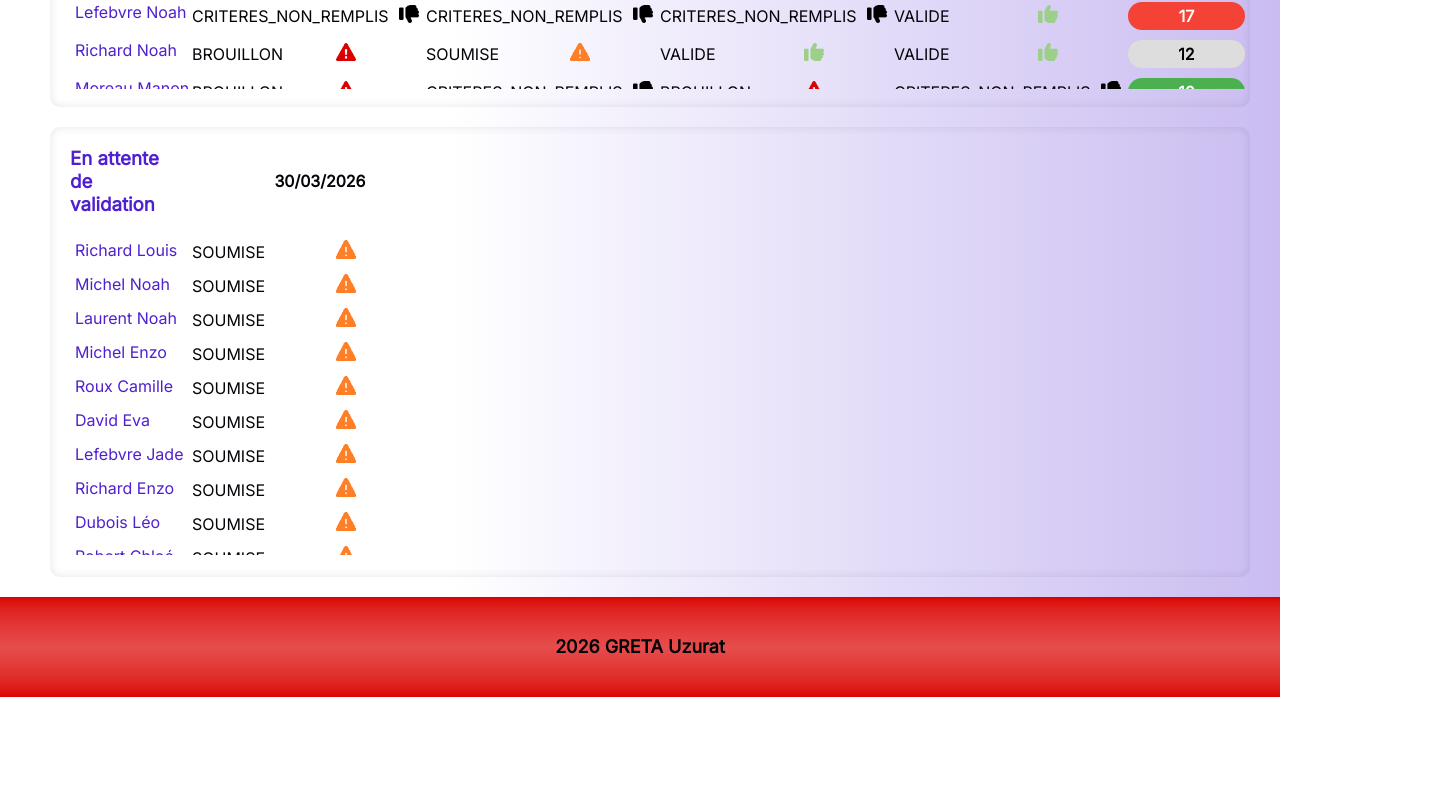
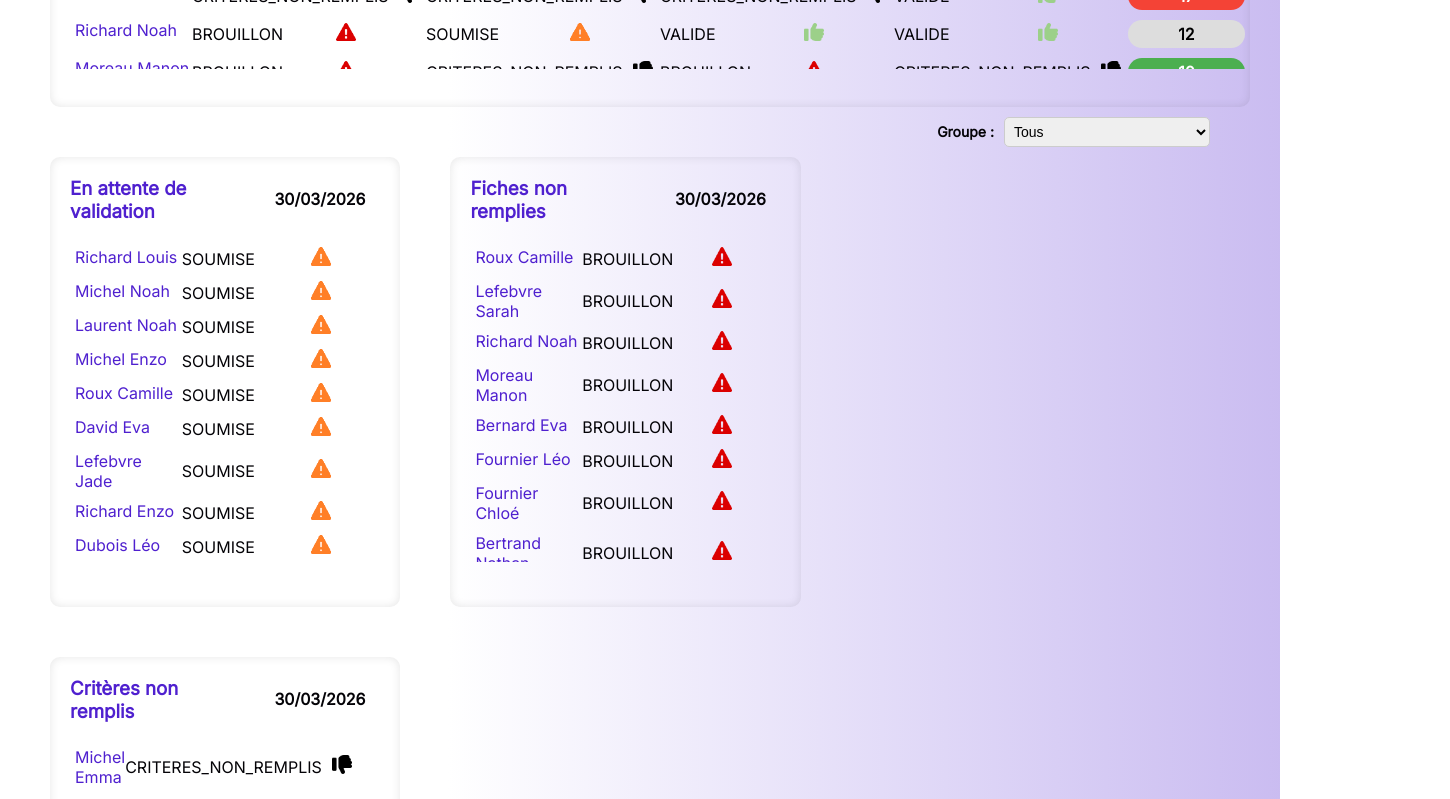
Before and after one commit to paskool87/Projet_GRETA_2, a React app in the folder frontend/: page /BoardAdmin in a window 1280 px wide. Shown: the part 860-1659 px from the top of the page, 1450 px wide, since content can reach past the window. Before the commit the page ends 1557 px from the top, so only its background shows below. Built offline with nearby package versions, Linux system fonts and the light colour scheme; sample sign-in values are in the browser's storage; the HTML template or start-up script is replaced by a standard one.

Commit message:
BoardAdmin affichage des listes secondaires

```diff
--- a/frontend/src/pages/BoardAdmin/BoardAdmin.scss
+++ b/frontend/src/pages/BoardAdmin/BoardAdmin.scss
@@ -31,53 +31,37 @@
       }
     }
 
-    &-table {
-      width: 50%;
-      margin-left: 0px;
-      margin-bottom: 50px;
-      & table {
-        border-radius: 10px;
-        padding: 10px;
-        width: 100%;
-        border-collapse: collapse;
-        background: white;
-        border-radius: 12px;
-        overflow: hidden;
-      }
-      & th {
-        background-color: var(--color-secondary);
-        color: white;
-        padding: 10px;
-        text-align: left;
-      }
-      & td {
-        padding: 10px;
-      }
-      & tr:nth-child(even) {
-        background-color: color-mix(in srgb, var(--color-secondary) 40%, white);
-      }
-
-      & tbody {
-        text-align: center;
-      }
-    }
     &-lists {
       display: flex;
       flex-wrap: wrap;
+
       &-list {
         width: 100%;
         box-shadow: inset 0 0 10px rgba(0, 0, 0, 0.1);
         border-radius: 10px;
         padding-left: 20px;
         position: relative;
-        margin-bottom: 20px;
+        margin-bottom: 50px;
         margin-right: 50px;
         height: 450px;
+
+        &.second-list {
+          width: 28%;
+
+          & .board-admin-main-lists-list-header {
+            display: grid;
+            grid-template-columns: 150px 200px ;
+          }
+
+          & .board-admin-main-lists-list-content ul li {
+            grid-template-columns: 0.5fr 1fr ;
+          }
+        }
 
         &-header {
           width: 90%;
           display: grid;
-          grid-template-columns: 100px 300px 250px 300px 300px 100px;
+          grid-template-columns: 100px 300px 250px 300px 300px 130px;
           align-items: center;
           font-weight: bold;
 
@@ -138,7 +122,7 @@
 
     &-filter {
       position: absolute;
-      top: -30px;
+      top: 250px;
       right: 20px;
       display: flex;
       gap: 10px;
@@ -157,6 +141,10 @@
         font-size: 14px;
       }
     }
+
+    & .second-filter {
+      top: 750px;
+    }
   }
 }
 
--- a/frontend/src/pages/BoardAdmin/index.jsx
+++ b/frontend/src/pages/BoardAdmin/index.jsx
@@ -117,6 +117,20 @@ function BoardAdmin() {
       parseInt(item.formationId, 10) === parseInt(groupe, 10);
     return matchStatut && matchGroupe;
   });
+  const dataFiltreeFichesNonRemplies = listeAlternants.filter((item) => {
+    const matchStatut = mapping["Fiches non remplies"](item);
+    const matchGroupe =
+      groupe === "Tous" ||
+      parseInt(item.formationId, 10) === parseInt(groupe, 10);
+    return matchStatut && matchGroupe;
+  });
+  const dataFiltreeCriteres = listeAlternants.filter((item) => {
+    const matchStatut = mapping["Critères non remplis"](item);
+    const matchGroupe =
+      groupe === "Tous" ||
+      parseInt(item.formationId, 10) === parseInt(groupe, 10);
+    return matchStatut && matchGroupe;
+  });
 
   return (
     <>
@@ -154,40 +168,8 @@ function BoardAdmin() {
               </div>
             ))}
           </div>
-          {/* TABLEAU
-          <div className="board-admin-main-table">
-            <table>
-              <thead>
-                <tr>
-                  <th></th>
-                  <th>Semaine concernée</th>
-                  <th>Semaines précédentes</th>
-                </tr>
-              </thead>
 
-              <tbody>
-                {lignes.map((titre, index) => (
-                  <tr key={index}>
-                    <td>
-                      <Button
-                        onClick={() => {
-                          setFiltre(titre);
-                          setGroupe("Tous");
-                        }}
-                      >
-                        {titre}
-                      </Button>
-                    </td>
-
-                    <td>{getCount(titre)}</td>
-                    <td>{getCountPast(titre)}</td>
-                  </tr>
-                ))}
-              </tbody>
-            </table>
-          </div>
-                */}
-          {/* LISTE */}
+          {/* LISTES */}
 
           <div className="board-admin-main-lists">
             <div className="board-admin-main-lists-list">
@@ -224,7 +206,7 @@ function BoardAdmin() {
                         </>
                       ))}
                       <span
-                        className={//remettre 0 et 5
+                        className={//remettre 0 et 5 (ou 2)
                           `number-badge
                           ${alt.pastNotValidatedCount === 10 ? "success" : ""}
                           ${alt.pastNotValidatedCount > 15 ? "danger" : ""}
@@ -238,7 +220,7 @@ function BoardAdmin() {
               </div>
             </div>
 
-            <div className="board-admin-main-lists-list">
+            <div className="board-admin-main-lists-list second-list">
               <div className="board-admin-main-lists-list-header">
                 <h3>En attente de validation</h3>
 
@@ -273,10 +255,93 @@ function BoardAdmin() {
                 </ul>
               </div>
             </div>
+
+
+            <div className="board-admin-main-lists-list second-list">
+              <div className="board-admin-main-lists-list-header">
+                <h3> Fiches non remplies </h3>
+
+                <p>{lastMondays[0]}</p>
+              </div>
+              <div className="board-admin-main-lists-list-content">
+                <ul>
+                  {dataFiltreeFichesNonRemplies.map((alt) => (
+                    <li key={alt.alternantId}>
+                      <Link
+                        to={`/FicheAlternant/${alt.alternantId}`}
+                        onClick={saveLocation}
+                      >
+                        {alt.nom} {alt.prenom}
+                      </Link>
+
+                      <>
+                        <div className="fiche-date">
+                          <span className="fiche-badge">
+                            {alt.last4FichesAlternant[0]?.status || "N/A"}
+                          </span>
+
+                          <span>
+                            <StatusIcons
+                              status={alt.last4FichesAlternant[0]?.status}
+                            />
+                          </span>
+                        </div>
+                      </>
+                    </li>
+                  ))}
+                </ul>
+              </div>
+            </div>
+            <div className="board-admin-main-lists-list second-list">
+              <div className="board-admin-main-lists-list-header">
+                <h3> Critères non remplis </h3>
+
+                <p>{lastMondays[0]}</p>
+              </div>
+              <div className="board-admin-main-lists-list-content">
+                <ul>
+                  {dataFiltreeCriteres.map((alt) => (
+                    <li key={alt.alternantId}>
+                      <Link
+                        to={`/FicheAlternant/${alt.alternantId}`}
+                        onClick={saveLocation}
+                      >
+                        {alt.nom} {alt.prenom}
+                      </Link>
+
+                      <>
+                        <div className="fiche-date">
+                          <span className="fiche-badge">
+                            {alt.last4FichesAlternant[0]?.status || "N/A"}
+                          </span>
+
+                          <span>
+                            <StatusIcons
+                              status={alt.last4FichesAlternant[0]?.status}
+                            />
+                          </span>
+                        </div>
+                      </>
+                    </li>
+                  ))}
+                </ul>
+              </div>
+            </div>
           </div>
 
-          {/* FILTRE GROUPE */}
+          {/* FILTRE GROUPE X2 */}
           <div className="board-admin-main-filter">
+            <label>Groupe :</label>
+
+            <select value={groupe} onChange={(e) => setGroupe(e.target.value)}>
+              {groupes.map((g, index) => (
+                <option key={index} value={g}>
+                  {g}
+                </option>
+              ))}
+            </select>
+          </div>
+          <div className="board-admin-main-filter second-filter">
             <label>Groupe :</label>
 
             <select value={groupe} onChange={(e) => setGroupe(e.target.value)}>
```
